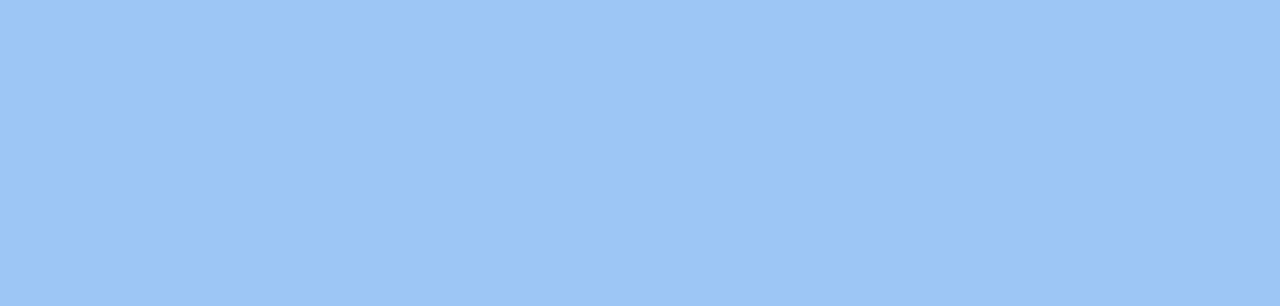
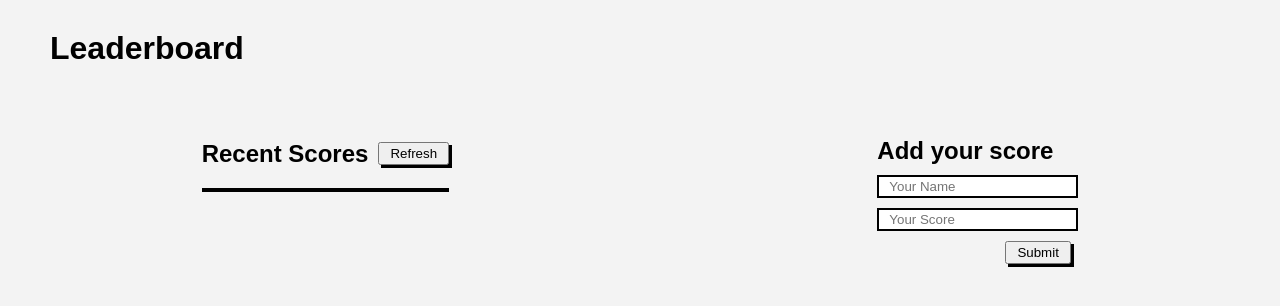
Before and after one commit to Kaiserabbas/leaderboard, a website built with webpack: page src/index.html in a window 1280 px wide. Built offline with nearby package versions, Linux system fonts and the light colour scheme.

Commit message:
Modify style.css

```diff
--- a/src/index.html
+++ b/src/index.html
@@ -6,6 +6,28 @@
     <title><%= htmlWebpackPlugin.options.title %></title>
   </head>
   <body>
-    <div class="header"></div>
+    <header>
+      <h1>Leaderboard</h1>
+    </header>
+    <div id="main-div" class="main-div">
+
+      <div id='leaderboard-div' class='leaderboard-div'>
+        <div class="scores-header">
+          <h2>Recent Scores</h2> <button type='button' id='refresh-btn'>Refresh</button>
+        </div>
+        <div id='scoreboard' class="scoreboard"></div>
+      </div>
+      <div id="user-input-div" class="user-input-div">
+        <h2>Add your score </h2>
+      <form id='form'>
+        <label for="username"></label>
+        <input type="text", id='username', placeholder='Your Name'>
+        <label for="yourscore"></label>
+        <input type="text", id='yourscore', placeholder='Your Score'>
+        <button type="submit">Submit</button>
+      </form>
+        <div>
+
+    </div>
   </body>
 </html>
--- a/src/index.js
+++ b/src/index.js
@@ -1,3 +1,13 @@
 import renderInput from './modules/renderInput';
 import './modules/style.css';
+// import {
+//   scores,
+//   localStorageGetScores,
+//   localStorageSetScores,
+// } from './modules/localStorage';
+
 renderInput();
+const refreshButton = document.getElementById('refresh-btn');
+refreshButton.addEventListener('click', () => {
+  location.reload();
+});
--- /dev/null
+++ b/src/modules/localStorage.js
@@ -0,0 +1,13 @@
+// Function to get scores from local storage
+export const localStorageGetScores = () => {
+  const scoresJSON = localStorage.getItem('scores');
+  return scoresJSON ? JSON.parse(scoresJSON) : [];
+};
+
+// Function to set tasks in local storage
+export const localStorageSetScores = (scores) => {
+  const scoresJSON = JSON.stringify(scores);
+  localStorage.setItem('scores', scoresJSON);
+};
+
+export let scores = localStorageGetScores() || [];
--- a/src/modules/style.css
+++ b/src/modules/style.css
@@ -1,10 +1,66 @@
 * {
-    margin: 0;
-    padding: 0;
-    box-sizing: border-box;
-    font-family: 'Poppins', sans-serif;
+  margin: 0;
+  padding: 0;
+  box-sizing: border-box;
+  font-family: 'Poppins', sans-serif;
 }
 
 body {
-    background-color: #9dc6f5;
+  background-color: #f3f3f3;
 }
+
+header h1 {
+  margin: 30px 0 0 50px;
+}
+
+.main-div {
+  display: flex;
+  flex-direction: row;
+  align-items: center;
+  justify-content: space-around;
+  grid-gap: 25px;
+}
+
+.user-input-div {
+  margin: 70px 0 0 0;
+}
+
+#form {
+  display: flex;
+  flex-direction: column;
+  align-items: center;
+}
+
+#form input {
+  width: 100%;
+  margin: 10px 0 0 0;
+  padding: 2px 10px;
+  border: 2px solid black;
+}
+
+button {
+  margin: 10px 0 0 0;
+  padding: 2px 10px;
+  box-shadow: 3px 3px #000;
+}
+
+#refresh-btn {
+  margin: 0 0 0 10px;
+}
+
+#form button {
+position: relative;
+left: 30%;
+}
+
+.scores-header {
+  display: flex;
+  flex-direction: row;
+  align-items: center;
+  justify-content: space-between;
+  margin: 0 0 20px 0;
+}
+
+.scoreboard {
+  border: 2px solid black;
+}
```
Also changed, not shown: dist/bundle5055f04fd0479b904f65.js, dist/index.html, 2 other files.
